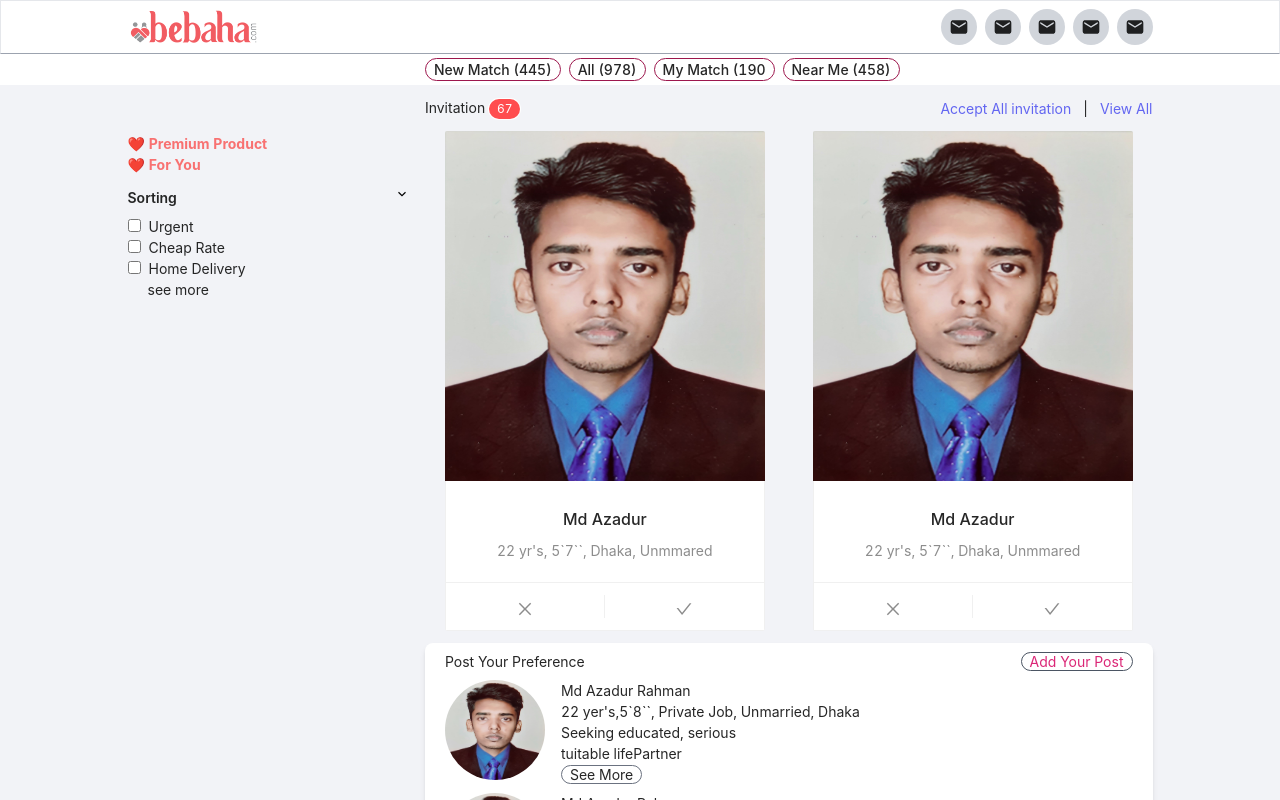
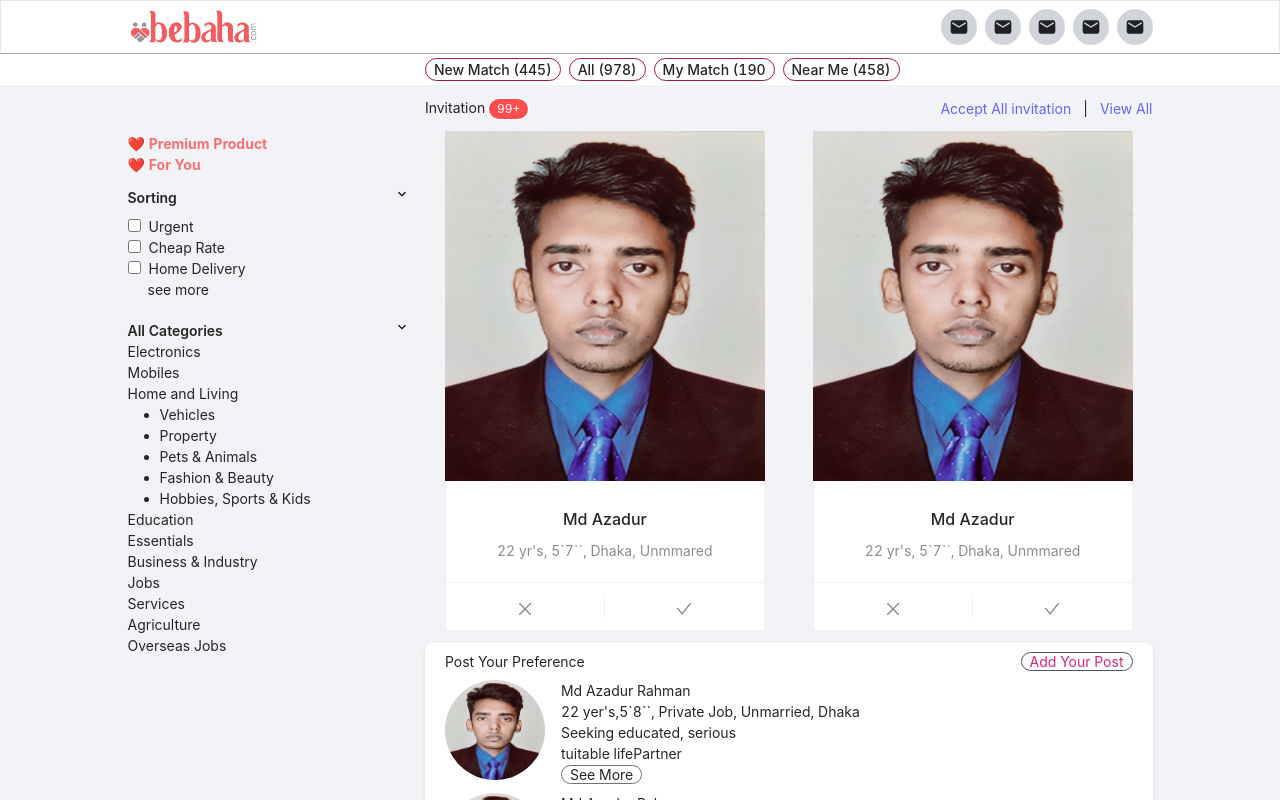
Before and after one commit to iazadur/bebaha, a Next.js app: page / in a window 1280 px wide. Shown: the top 800 px of the page. Built offline with nearby package versions, Linux system fonts and the light colour scheme.

Commit message:
add aside catergories

```diff
--- a/components/Asidebar/Asidebar.js
+++ b/components/Asidebar/Asidebar.js
@@ -3,7 +3,8 @@ import React, { useState } from 'react';
 import { GrFormDown } from 'react-icons/gr'
 
 const Asidebar = () => {
-    const [sort,setSort] = useState(true)
+    const [sort, setSort] = useState(true)
+    const [cat, setCat] = useState(true)
     return (
         <>
             <div className="flex flex-col pt-12 text-red-400  font-bold">
@@ -11,7 +12,7 @@ const Asidebar = () => {
                 <Link href="#">❤️ Premium Product</Link>
                 <Link href='/'>❤️ For You</Link>
             </div>
-            <div className="flex justify-between pt-3" onClick={()=>setSort(!sort)}>
+            <div className="flex justify-between pt-3" onClick={() => setSort(!sort)}>
                 <span className="font-semibold">Sorting</span> <span><GrFormDown /></span>
             </div>
             {sort && <form className='py-2'>
@@ -23,6 +24,33 @@ const Asidebar = () => {
                 <label htmlFor="vehicle1" className='pl-2'>Home Delivery</label><br />
                 <label htmlFor="vehicle1" className='pl-5'>see more</label><br />
             </form>}
+
+            <div className="flex justify-between pt-3" onClick={() => setCat(!cat)}>
+                <span className="font-semibold">All Categories</span> <span><GrFormDown /></span>
+            </div>
+
+            {cat &&  <div className="">
+                <ul>
+                    <li>Electronics</li>
+                    <li>Mobiles</li>
+                    <li>Home and Living
+                        <ul className='pl-8 list-disc'>
+                            <li>Vehicles</li>
+                            <li>Property</li>
+                            <li>Pets & Animals</li>
+                            <li>Fashion & Beauty</li>
+                            <li>Hobbies, Sports & Kids</li>
+                        </ul>
+                    </li>
+                    <li>Education</li>
+                    <li>Essentials</li>
+                    <li>Business & Industry</li>
+                    <li>Jobs</li>
+                    <li>Services</li>
+                    <li>Agriculture</li>
+                    <li>Overseas Jobs</li>
+                </ul>
+            </div>}
         </>
     );
 };
--- a/components/Home/Invitations/Invitations.jsx
+++ b/components/Home/Invitations/Invitations.jsx
@@ -7,7 +7,7 @@ const Invitations = () => {
     return (
         <>
             <div className="flex justify-between items-center py-1 px-2 md:px-0">
-                <div className="my-2"><span className='text-md'>Invitation <Badge count="67" className='' /></span></div>
+                <div className="my-2"><span className='text-md'>Invitation <Badge count="677" className='' /></span></div>
                 <div className="flex gap-x-3">
                     <span className="text-indigo-500">Accept All invitation</span> |
                     <span className="text-indigo-500">View All</span>
```
